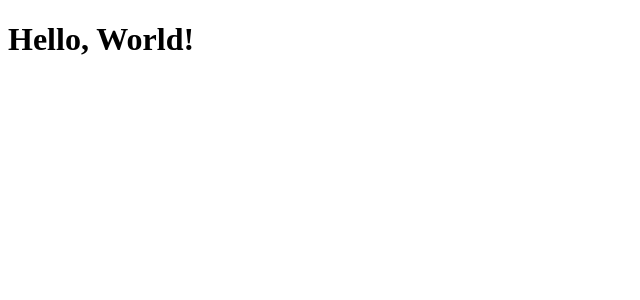
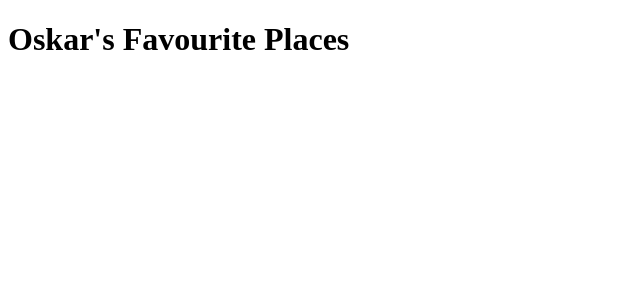
Before and after one commit to oskartyrala/favorite-places-react, a React (Create React App) app: page / in a window 1280 px wide. Shown: the top 300 px of the page, without its empty margins (0-640 px from the left). Built offline with nearby package versions, Linux system fonts and the light colour scheme; the HTML template or start-up script is replaced by a standard one.

Commit message:
Implement header component

```diff
--- a/src/App.tsx
+++ b/src/App.tsx
@@ -1,7 +1,11 @@
-import { greet } from "./utils/greet";
+import PageHeader from "./PageHeader"
 
 function App(): JSX.Element {
-  return <h1>{greet("World")}</h1>;
+  return (
+    <PageHeader
+      heading = {"Oskar's Favourite Places"}
+    />
+  )
 }
 
 export default App;
--- /dev/null
+++ b/src/PageHeader.tsx
@@ -0,0 +1,13 @@
+interface Header {
+    heading: string
+}
+
+function PageHeader(props: Header): JSX.Element {
+    return (
+        <>
+            <h1>{props.heading}</h1>
+        </>
+    )
+}
+
+export default PageHeader;
--- a/src/utils/greet.ts
+++ /dev/null
@@ -1,3 +0,0 @@
-export function greet(name: string): string {
-  return `Hello, ${name}!`;
-}
```
Also changed, not shown: 1 other file (tests, documents, lock files or other folders).
